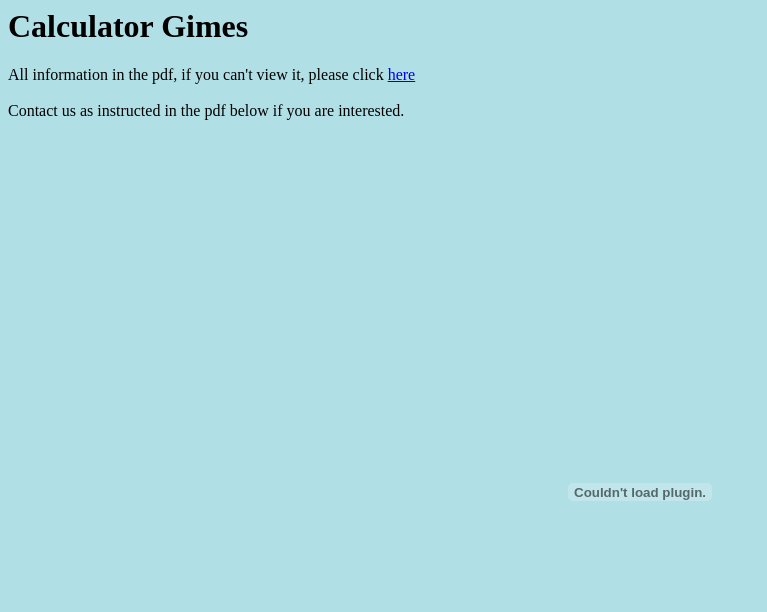
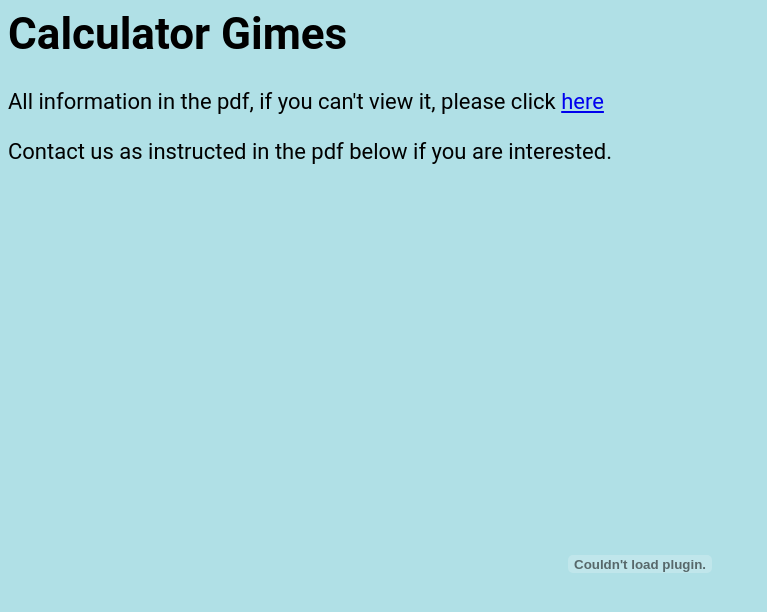
Before and after one commit to calculatorgames/calculator, a plain HTML site: page index.html in a window 1280 px wide. Shown: the whole page, without its empty margins (0-767 px from the left). Drawn offline with Linux system fonts and the light colour scheme.

Commit message:
Update index.html

```diff
--- a/index.html
+++ b/index.html
@@ -4,6 +4,10 @@
 <style>
 body {
   background-color: PowderBlue;
+}
+
+body {
+    font-family: 'Roboto';font-size: 22px;
 }
 </style>
 
```
